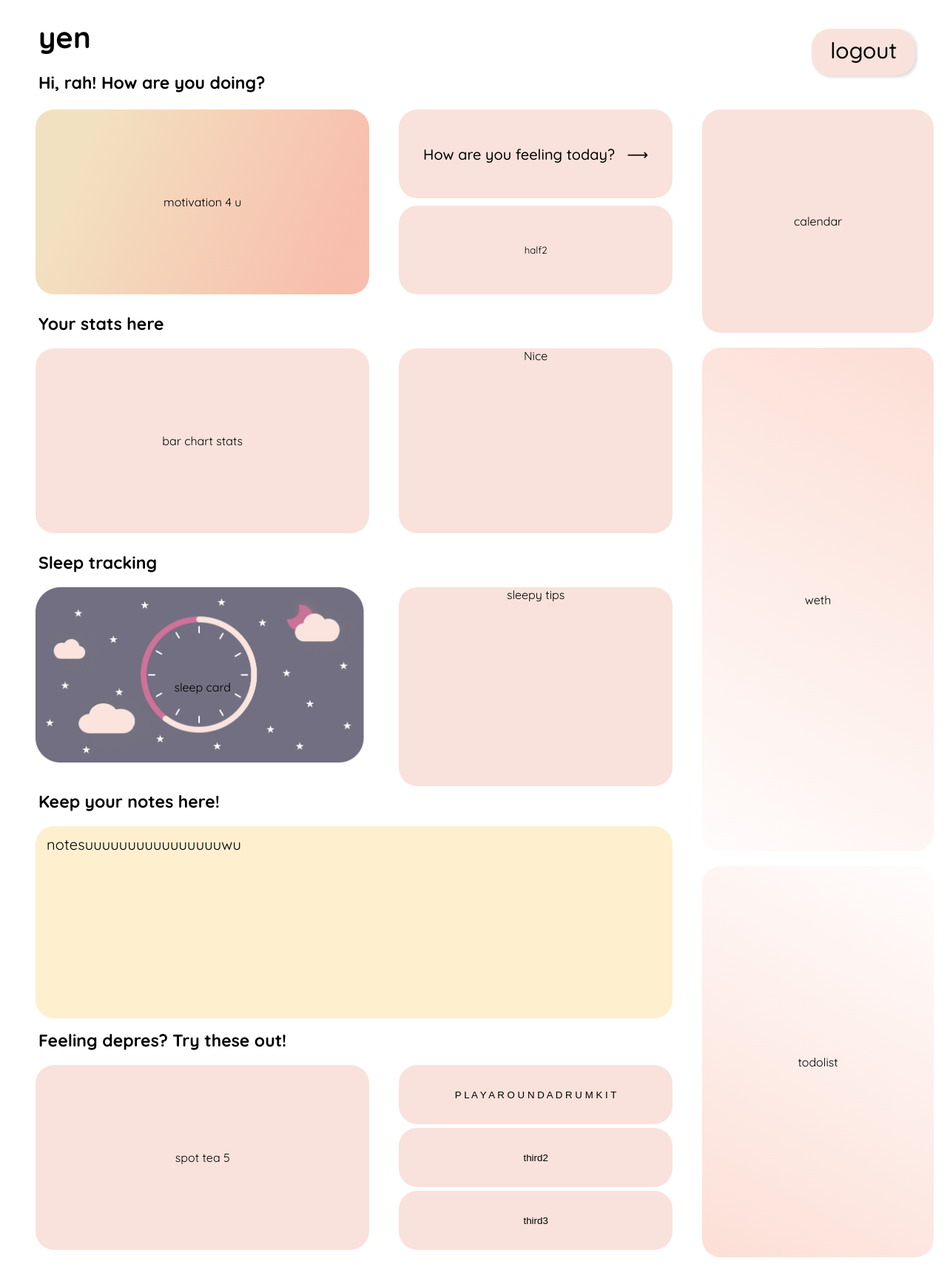
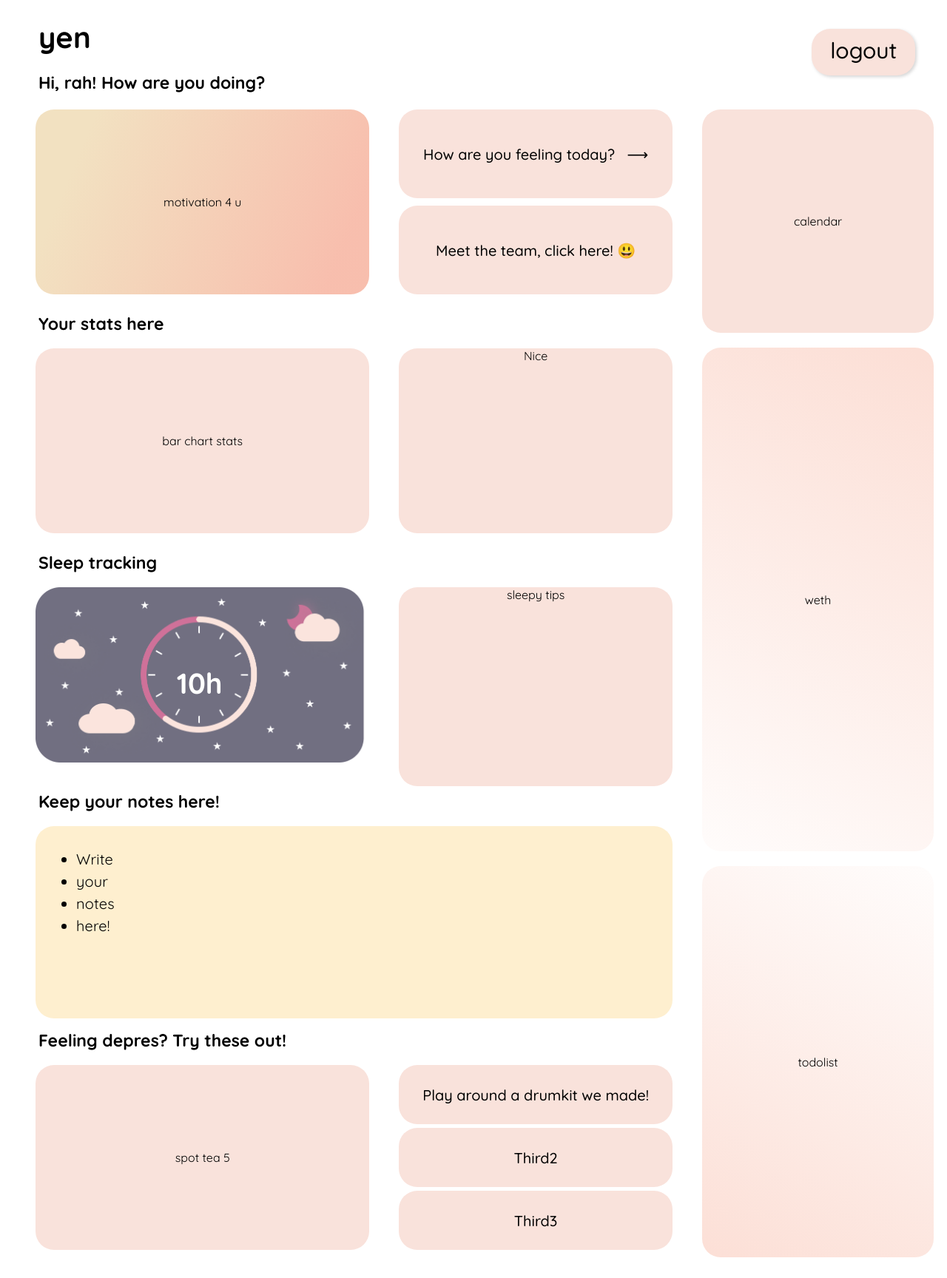
Before and after one commit to rah757/Zen, a Flask app: template templates/indexmain.html in a window 1280 px wide. Shown: the whole page at 74% size. Run offline with Flask 3, Linux system fonts and the light colour scheme; the template is opened without the code that fills it, so the values that code supplies are empty; a map, chart or similar area stays blank.

Commit message:
fixed all links, added notepad

```diff
--- a/static/stylemain.css
+++ b/static/stylemain.css
@@ -30,6 +30,13 @@ h1{
 h2{
     font-size: 23px;
     margin-top: -5px;
+}
+
+h3{
+    font-size: 39px;
+    color: white;
+    padding-bottom: 11px;
+    padding-right: 8px;
 }
 
 .n1{
@@ -119,11 +126,6 @@ h2{
     margin-bottom: 0px;
 }
 
-a{
-    display: flex;
-    text-decoration: none;
-}
-
 p{
     font-size: 20px;
     font-weight: 500;
@@ -192,6 +194,7 @@ p{
     flex-basis: 55%;
     background-color: #F9E2DB;
     align-items: center;
+    justify-content: center;
 }
 
 .r1{
@@ -280,3 +283,17 @@ p{
     margin-right: 20px;
     margin-top: 0;
 }
+
+a{
+    display: flex;
+    text-decoration: none;
+}
+
+a, a:visited, a:hover, a:active {
+    color: inherit;
+  }
+
+  .left-notes p{
+    padding-top: 10px;
+    padding-left: 10px;
+  }
--- a/templates/indexmain.html
+++ b/templates/indexmain.html
@@ -36,7 +36,7 @@
                     </div>
                     <div class="left-type1 card2 cardflex clear">
                         <a class="half" href="/questions"> <p>How are you feeling today? &nbsp  &#x27F6</p> </button></a>
-                        <button class="half"> half2 </button>
+                        <button class="half"> <p> Meet the team, click here! &#128515 </p> </button>
                     </div>
                 </div>
                 <div class="left-header">
@@ -55,7 +55,7 @@
                 </div>
                 <div class="left-type1">
                     <div class="left-type1s card1 sleep">
-                        sleep card
+                        <h3>10h</h3>
                     </div>
                     <div class="left-type1s card2">
                         sleepy tips
@@ -66,7 +66,12 @@
                 </div>
                 <div class="left-type1">
                     <div class="left-notes">
-                        notesuuuuuuuuuuuuuuuuwu
+                        <ul>
+                            <li contentEditable="true">Write</li>
+                            <li contentEditable="true">your</li>
+                            <li contentEditable="true">notes</li>
+                            <li contentEditable="true">here!</li>
+                        </ul>
                     </div>
                 </div>
                 <div class="left-header">
@@ -77,9 +82,9 @@
                         spot tea 5
                     </div>
                     <div class="left-type1 card2 cardflex clear">
-                        <button class="third"> P L A Y  A R O U N D  A  D R U M K I T </button>
-                        <button class="third"> third2 </button>
-                        <button class="third"> third3 </button>
+                        <a class="third" href="https://www.google.com/"><p> Play around a drumkit we made! </p> </a>
+                        <a class="third"> <p> Third2 </p> </a>
+                        <a class="third"> <p> Third3 </p> </a>
                     </div>
                 </div>
             </div>
@@ -97,6 +102,25 @@
         </div>
     </div>
 </div>
+
+<script>
+    const editables = document.querySelectorAll("[contenteditable]");
+
+    // save edits
+    editables.forEach(el => {
+    el.addEventListener("blur", () => {
+    localStorage.setItem("dataStorage-" + el.id, el.innerHTML);
+  })
+});
+
+    // once on load
+    for (var key in localStorage) {
+    if (key.includes("dataStorage-")) {
+    const id = key.replace("dataStorage-","");
+    document.querySelector("#" + id).innerHTML = localStorage.getItem(key);
+  }
+}
+</script>
 </body>
 
 </html>
```
